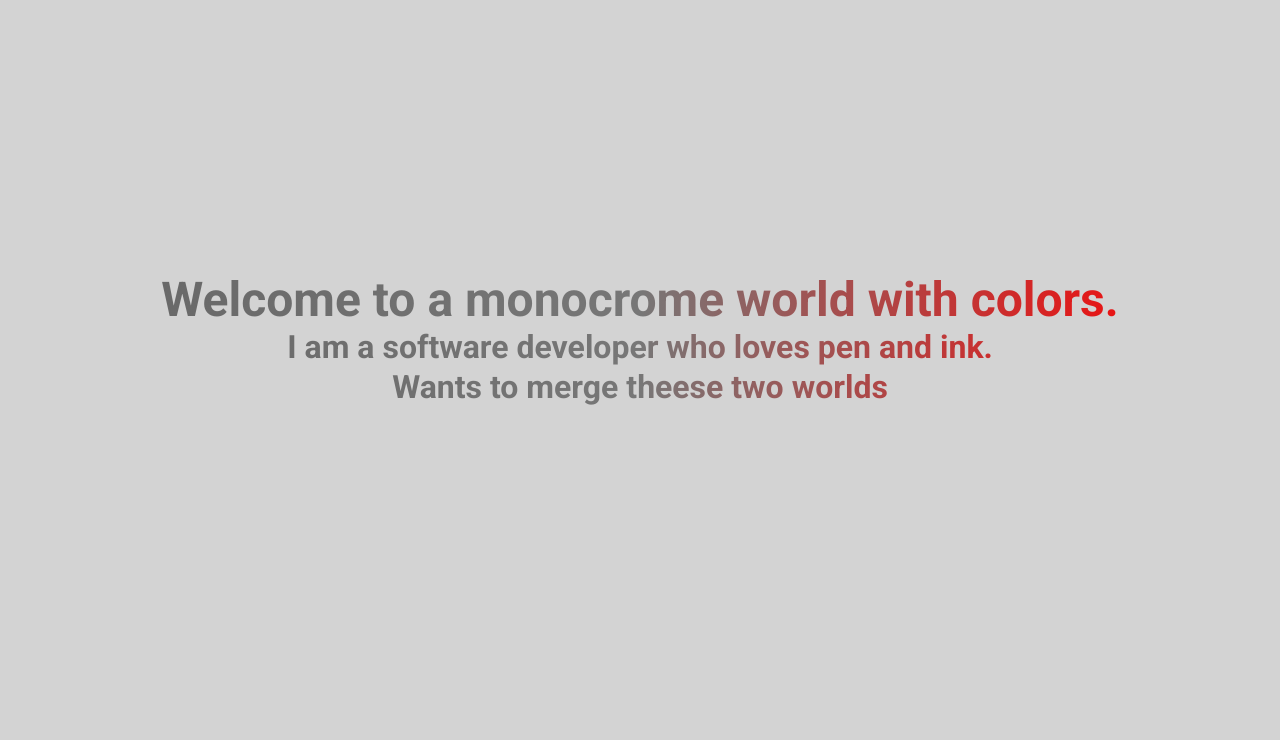
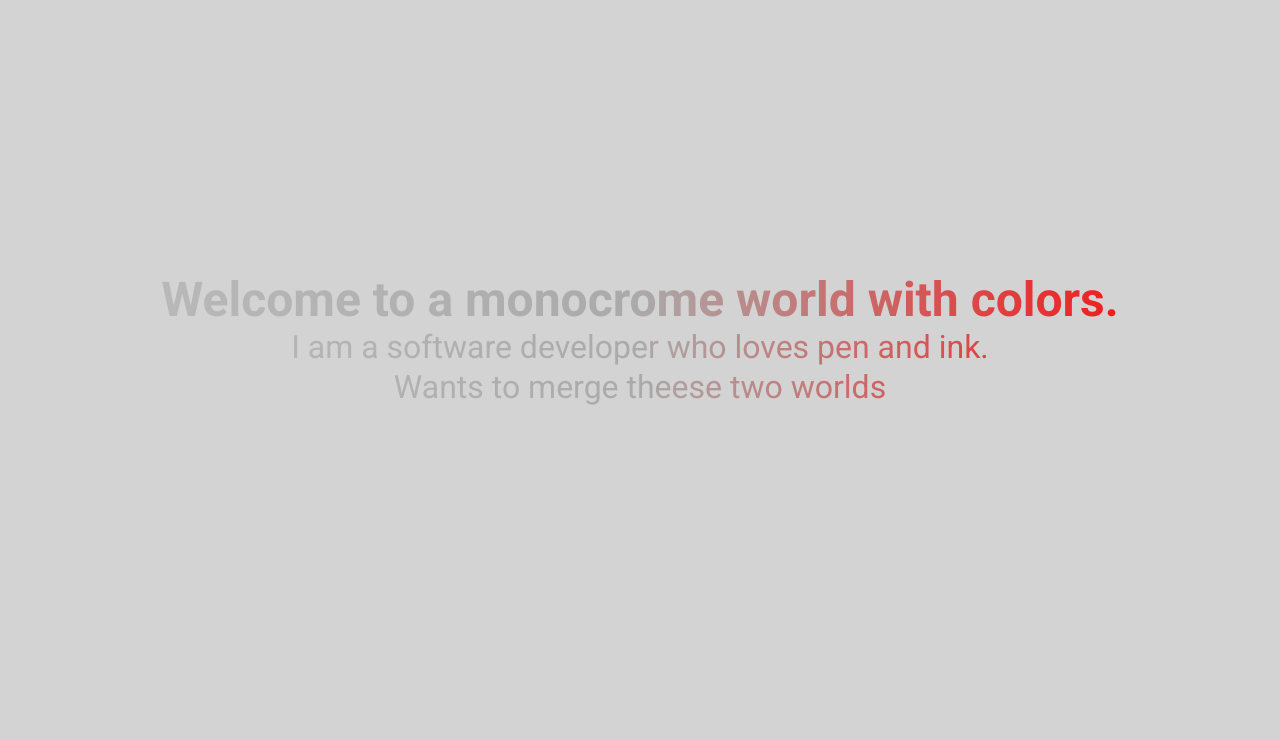
Before and after one commit to andersrochester/portfolio-bulma, a website: page src/index.html in a window 1280 px wide. Shown: the part 60-800 px from the top of the page. Drawn offline with Linux system fonts and the light colour scheme.

Commit message:
Changed background hero text

```diff
--- a/src/sass/custom.sass
+++ b/src/sass/custom.sass
@@ -86,11 +86,9 @@ h1
 .section
   border-bottom: 0.5px solid $grey-light
 
+// Handle the transperent backround for the text in hero
 .clip
-  background: linear-gradient( to right, #666, #777, red  );
+  background: linear-gradient( to  right, #bbb, #aaa,  red  );
   background-attachment: fixed;
   -webkit-text-fill-color: transparent;
   -webkit-background-clip: text;
-  font-size: 10vw;
-  font-weight: bold;
-  text-align: center;
```
Also changed, not shown: src/css/custom.css, 1 other file.
